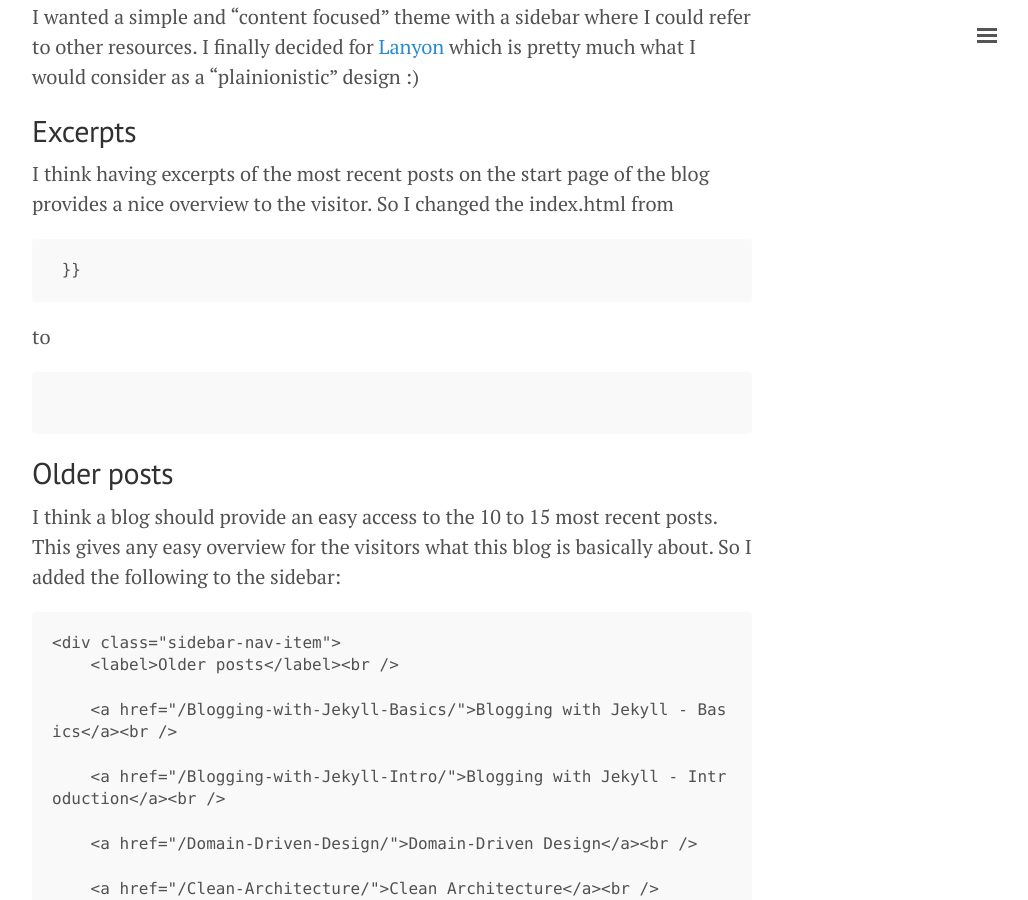
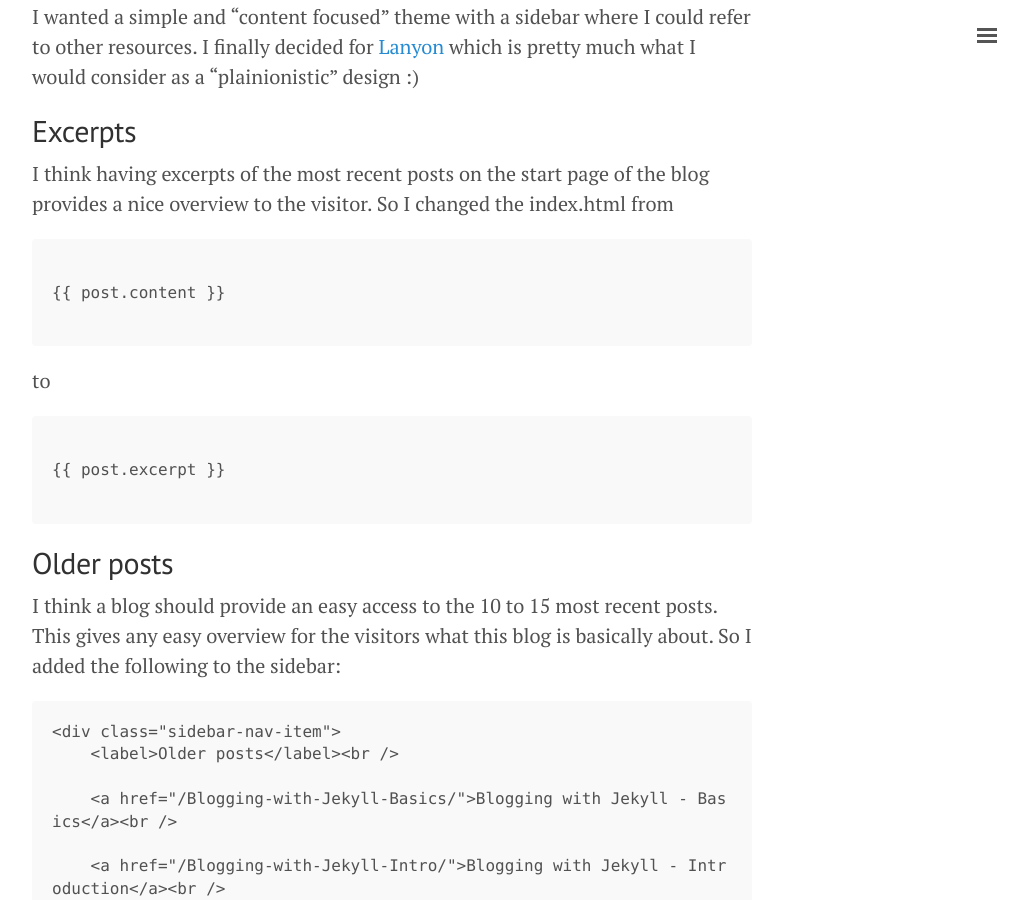
Before and after one commit to plainionist/plainionist.github.io, a Jekyll site: the page built from _posts/2018-01-12-Blogging-with-Jekyll-Basics.md, in a window 1280 px wide and 900 px high, scrolled down 468 px. Shown: the whole window, without its empty margins (248-1276 px from the left). Built offline with Jekyll 4.4.1, drawn with Linux system fonts in a browser that asks for light colours; comment, search, counter and statistics services are not loaded.

Commit message:
series fixed

````diff
--- a/_posts/2018-01-12-Blogging-with-Jekyll-Basics.md
+++ b/_posts/2018-01-12-Blogging-with-Jekyll-Basics.md
@@ -25,13 +25,17 @@ I think having excerpts of the most recent posts on the start page of the blog p
 So I changed the index.html from
 
 ```
-{{ {{ post.content }} }}
+{% raw %}
+{{ post.content }}
+{% endraw %}
 ```
 
 to
 
 ```
+{% raw %}
 {{ post.excerpt }}
+{% endraw %}
 ```
 
 ## Older posts
````
